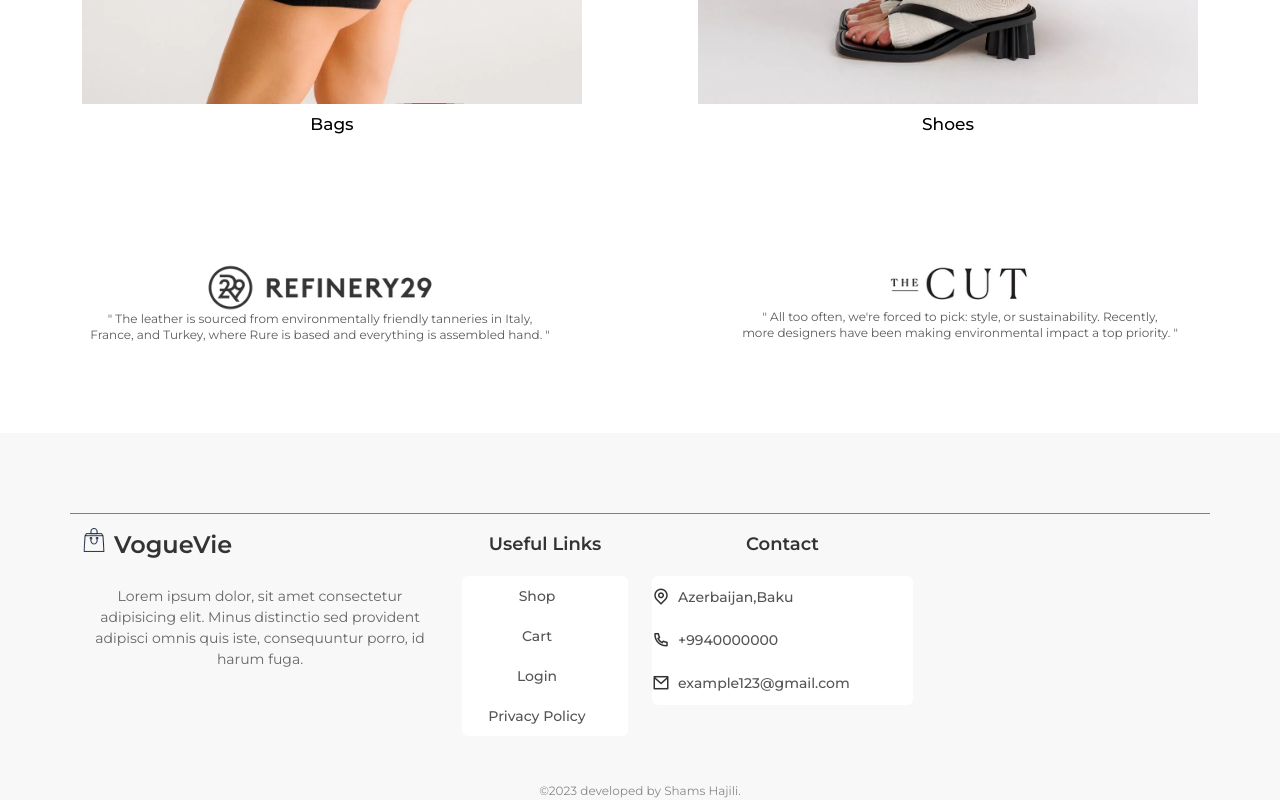
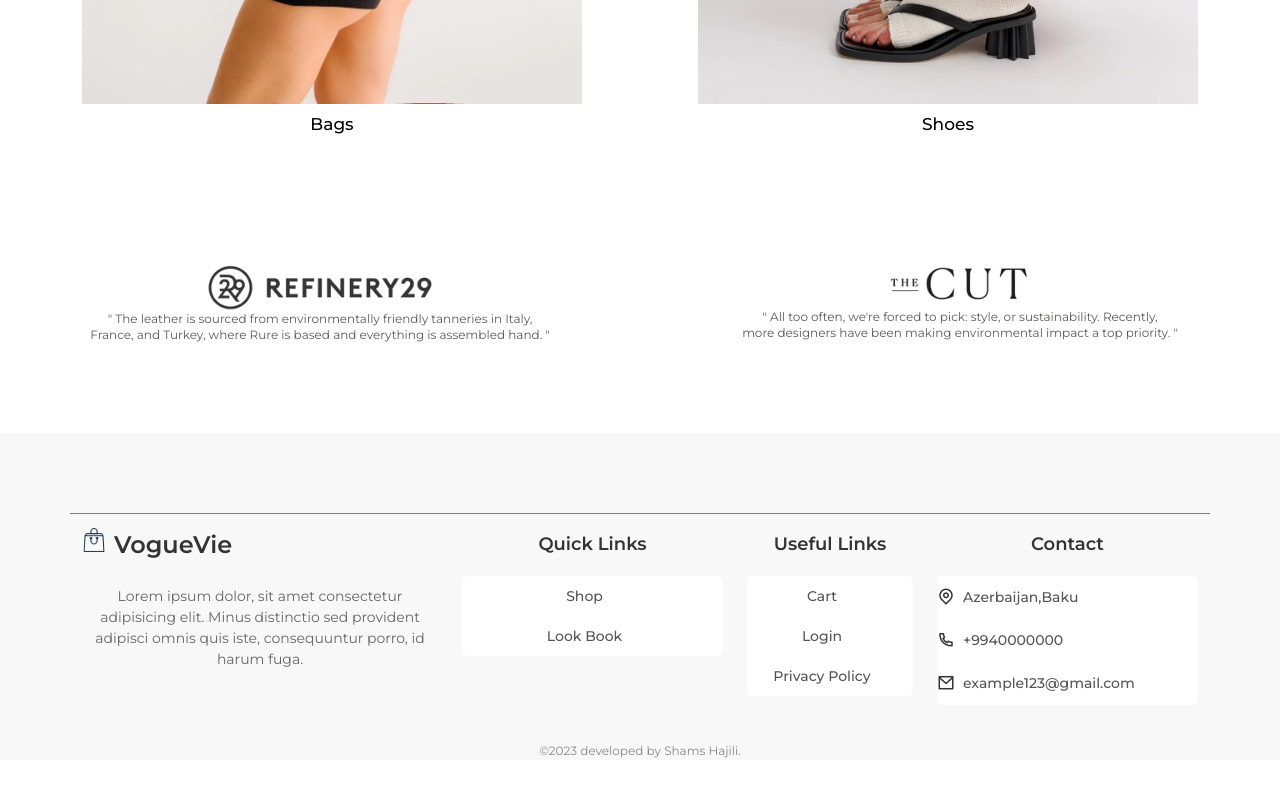
Before and after one commit to shemshajili/Ecommerce, a React (Create React App) app: page /home in a window 1280 px wide. Shown: the part 4124-4924 px from the top of the page. After the commit the page ends 4884 px from the top, so only its background shows below. Built offline with nearby package versions, Linux system fonts and the light colour scheme.

Commit message:
Look Book added in footer

```diff
--- a/src/components/Footer/Footer.jsx
+++ b/src/components/Footer/Footer.jsx
@@ -28,14 +28,23 @@ const Footer = () => {
                         Lorem ipsum dolor, sit amet consectetur adipisicing elit. Minus distinctio sed provident adipisci omnis quis iste, consequuntur porro, id harum fuga.
                         </p>
                 </Col>
+                    <Col lg='3'>
+                    <div className="footer__quick-links">
+                    <h4 className="quick__links-title">Quick Links</h4>
+                    <ListGroup className='mb-3'>
+                    <ListGroupItem className='ps-0 border-0'>
+                                    <Link to='/shop'>Shop</Link>
+                    </ListGroupItem>
+                    <ListGroupItem className='ps-0 border-0'>
+                                    <Link to='/lookbook'>Look Book</Link>
+                    </ListGroupItem>
+                    </ListGroup>
+                    </div>
+                    </Col>
                     <Col lg='2'>
                     <div className="footer__quick-links">
                             <h4 className="quick__links-title">Useful Links</h4>
                             <ListGroup className='mb-3'>
-                                <ListGroupItem className='ps-0 border-0'>
-                                    <Link to='/shop'>Shop</Link>
-                                </ListGroupItem>
-
                                 <ListGroupItem className='ps-0 border-0'>
                                     <Link to='/cart'>Cart</Link>
                                 </ListGroupItem>
@@ -48,7 +57,7 @@ const Footer = () => {
                                     <Link to='#'>Privacy Policy</Link>
                                 </ListGroupItem>
                             </ListGroup>
-                        </div>
+                    </div>
                     </Col>
 
                     <Col lg='3'>
```
